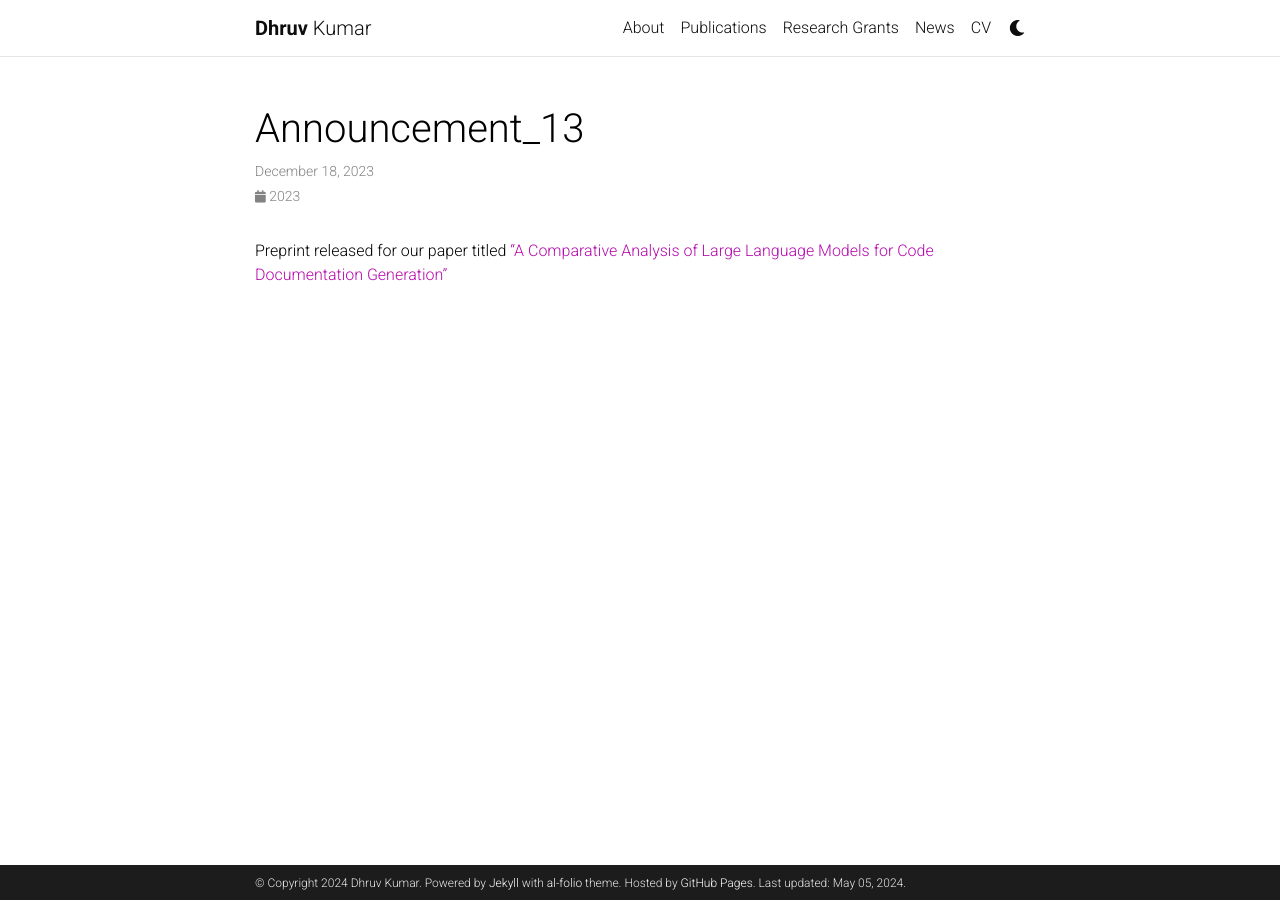
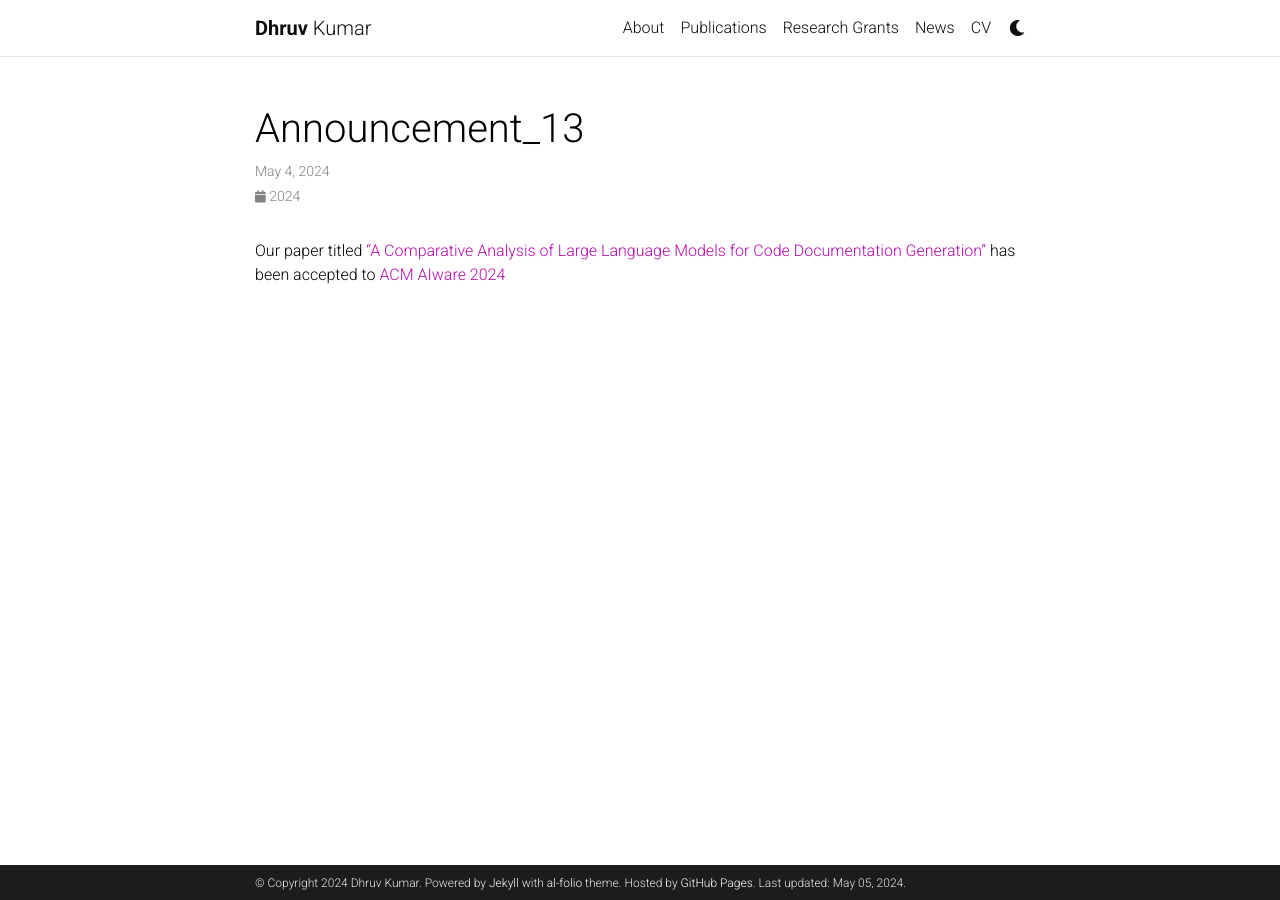
Before and after one commit to kudhru/kudhru.github.io, a Jekyll site: the page built from _news/announcement_13.md, in a window 1280 px wide. Built offline with Jekyll 4.4.1, drawn with Linux system fonts in a browser that asks for light colours; comment, search, counter and statistics services are not loaded; a style sheet for code colours, icons or effects is not loaded.

Commit message:
update publications

```diff
--- a/_bibliography/papers.bib
+++ b/_bibliography/papers.bib
@@ -121,7 +121,7 @@
       eprint={2312.10349},
       archivePrefix={arXiv},
       primaryClass={cs.SE},
-      abbr      = {arXiv 2024},
+      abbr      = {AIware 2024},
       html = {https://arxiv.org/abs/2312.10349},
       selected=true
 }
--- a/_news/announcement_13.md
+++ b/_news/announcement_13.md
@@ -1,7 +1,8 @@
 ---
 layout: post
-date: 2023-12-18 12:00:00-0400
+date: 2024-05-04 12:00:00-0400
 inline: true
 ---
-
-Preprint released for our paper titled <a href="https://arxiv.org/abs/2312.10349">"A Comparative Analysis of Large Language Models for Code Documentation Generation"</a>
+Our paper titled
+<a href="https://arxiv.org/abs/2312.10349">"A Comparative Analysis of Large Language Models for Code Documentation Generation"</a>
+has been accepted to <a href="https://2024.aiwareconf.org/">ACM AIware 2024</a>
```
